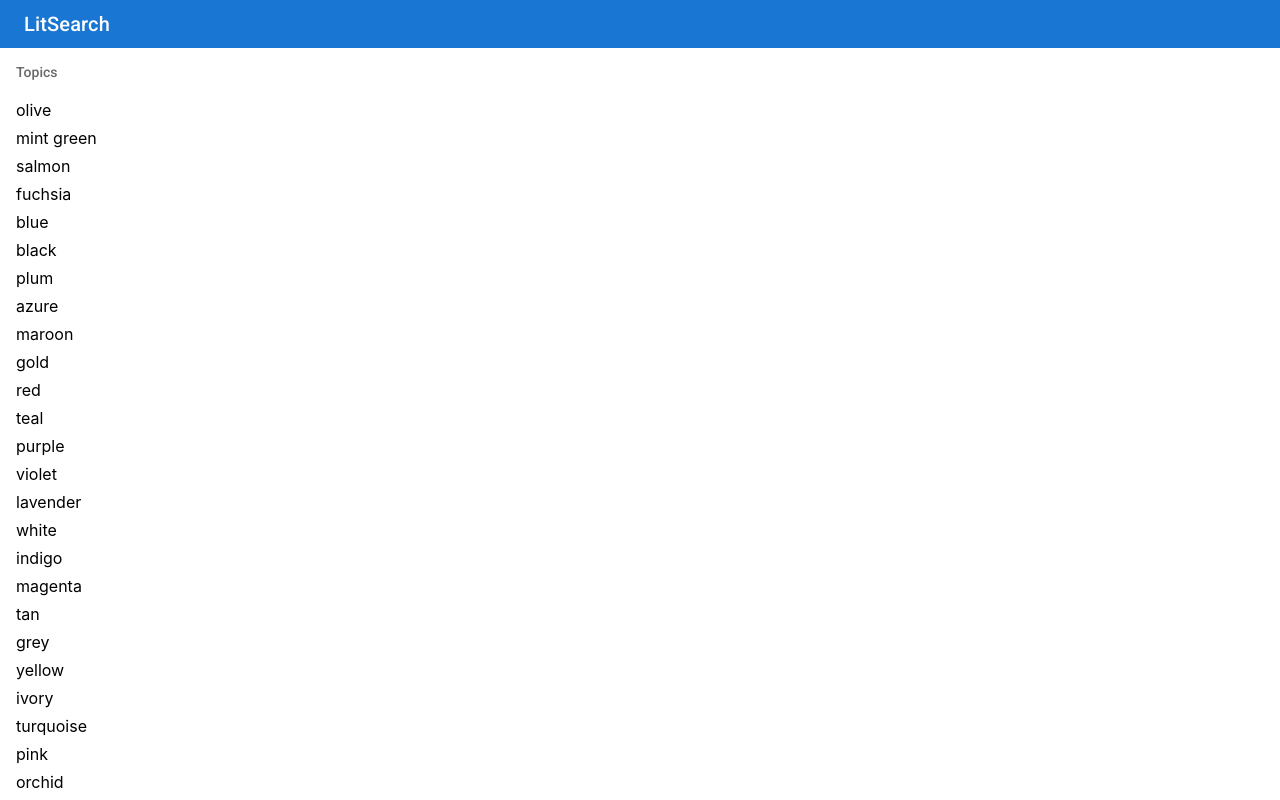
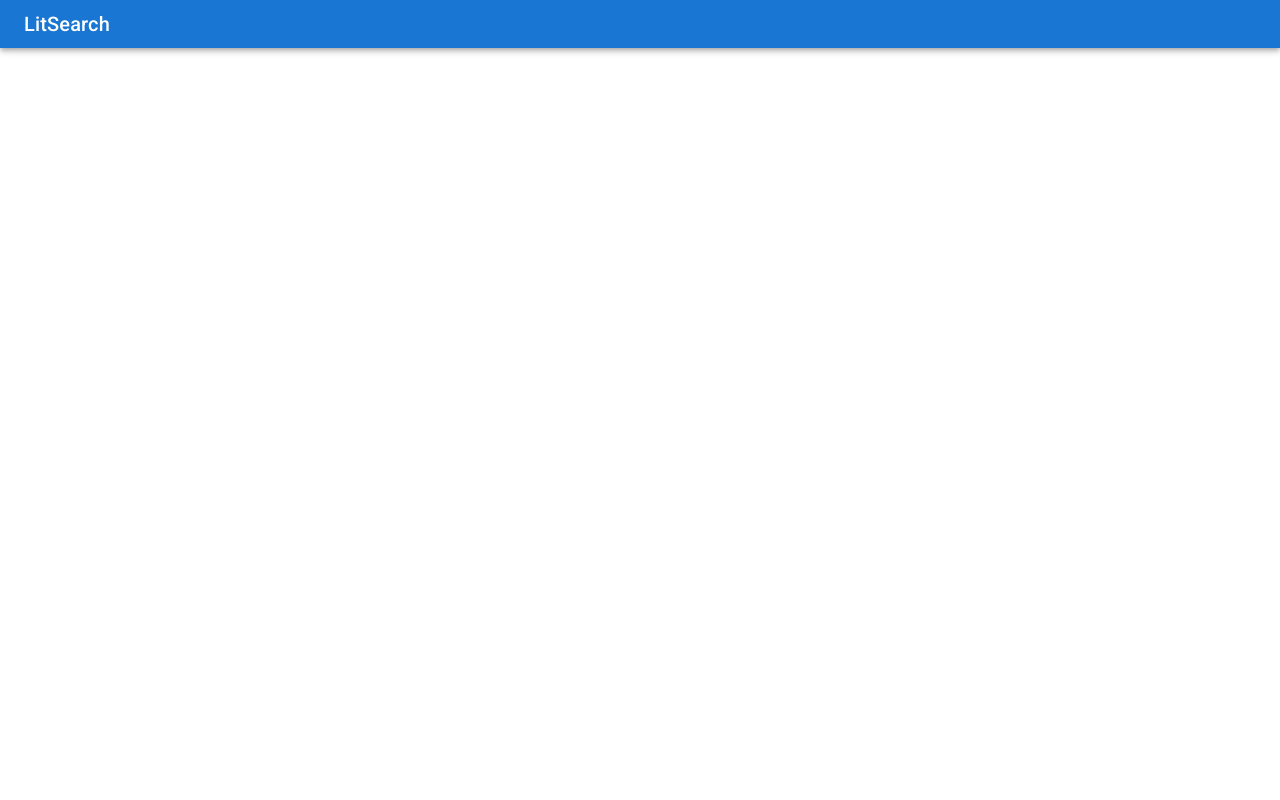
Before and after one commit to maneetgoyal/lit-search, a React (Create React App) app: page / in a window 1280 px wide. Shown: the top 800 px of the page. Built offline with nearby package versions, Linux system fonts and the light colour scheme.

Commit message:
Update getDummyData

```diff
--- a/src/App.tsx
+++ b/src/App.tsx
@@ -1,15 +1,6 @@
-import { AppBar, Toolbar, Typography, List, ListItem, ListSubheader } from "@mui/material";
-import { getDummyData } from "./utils";
+import { AppBar, Toolbar, Typography } from "@mui/material";
 
 export function App(): JSX.Element {
-  const data = getDummyData();
-  const topics = Array.from(
-    new Set(
-      data.map((ele) => {
-        return ele.topic;
-      })
-    )
-  );
   return (
     <>
       <AppBar position="static">
@@ -19,11 +10,6 @@ export function App(): JSX.Element {
           </Typography>
         </Toolbar>
       </AppBar>
-      <List subheader={<ListSubheader>Topics</ListSubheader>} dense>
-        {topics.map((ele) => {
-          return <ListItem>{ele}</ListItem>;
-        })}
-      </List>
     </>
   );
 }
--- a/src/utils.ts
+++ b/src/utils.ts
@@ -15,8 +15,21 @@ export function getDummyData(): Publication[] {
   for (let i = 0; i < count; i += 1) {
     publications.push({
       publicationDate: faker.date.between("2020-01-01T00:00:00.000Z", "2030-01-01T00:00:00.000Z").toISOString(),
-      authors: faker.helpers.uniqueArray(faker.name.firstName, faker.datatype.number({ min: 1, max: 4 })),
-      topic: faker.color.human(),
+      authors: faker.helpers.arrayElements(
+        ["Max", "Tom", "Lisa", "Daniel", "Kumar", "Sharma", "John", "Alice", "Ray"],
+        faker.datatype.number({ min: 1, max: 4 })
+      ),
+      topic: faker.helpers.arrayElement([
+        "Oncology",
+        "Cardiovascular Diseases",
+        "Infectious Diseases",
+        "Biomedical Neuroscience",
+        "Stem Cells",
+        "Therapeutics",
+        "Immunity",
+        "Cell Signalling",
+        "Cellular Imaging",
+      ]),
     });
   }
   return publications;
```
